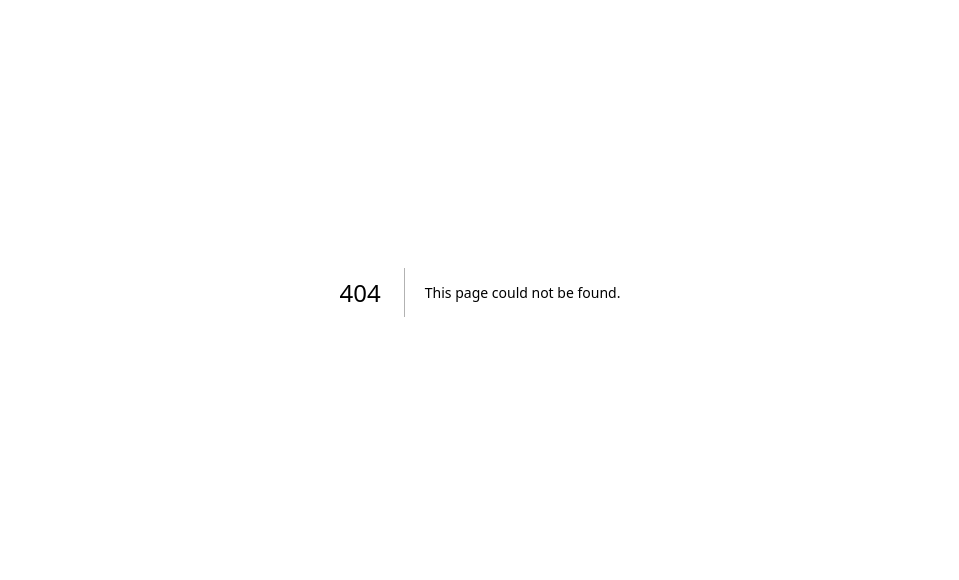
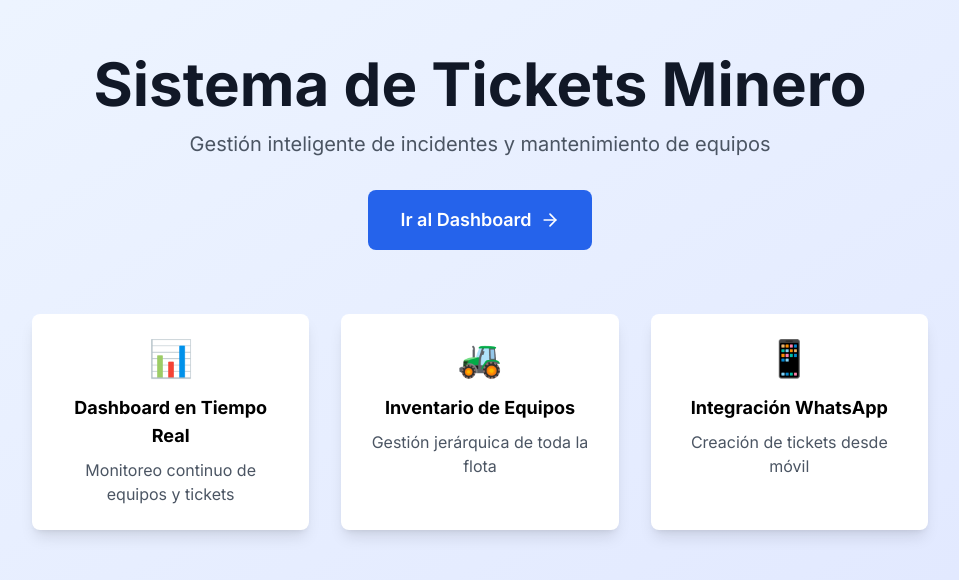
Before and after one commit to Lampidis1/sistema-tickets-minero, a Next.js app: page / in a window 1280 px wide. Before the commit this address had no page. Shown: the part 108-688 px from the top of the page, without its empty margins (160-1119 px from the left). Built offline with nearby package versions, Linux system fonts and the light colour scheme.

Commit message:
Create page.tsx

```diff
--- /dev/null
+++ b/app/page.tsx
@@ -0,0 +1,42 @@
+import Link from 'next/link'
+import { ArrowRight } from 'lucide-react'
+
+export default function Home() {
+  return (
+    <main className="min-h-screen flex items-center justify-center bg-gradient-to-br from-blue-50 to-indigo-100">
+      <div className="text-center px-4">
+        <h1 className="text-6xl font-bold text-gray-900 mb-4">
+          Sistema de Tickets Minero
+        </h1>
+        <p className="text-xl text-gray-600 mb-8">
+          Gestión inteligente de incidentes y mantenimiento de equipos
+        </p>
+        <Link
+          href="/dashboard"
+          className="inline-flex items-center gap-2 bg-blue-600 text-white px-8 py-4 rounded-lg hover:bg-blue-700 transition-colors text-lg font-semibold"
+        >
+          Ir al Dashboard
+          <ArrowRight className="w-5 h-5" />
+        </Link>
+
+        <div className="mt-16 grid grid-cols-1 md:grid-cols-3 gap-8 max-w-4xl mx-auto">
+          <div className="bg-white p-6 rounded-lg shadow-lg">
+            <div className="text-4xl mb-4">📊</div>
+            <h3 className="font-bold text-lg mb-2">Dashboard en Tiempo Real</h3>
+            <p className="text-gray-600">Monitoreo continuo de equipos y tickets</p>
+          </div>
+          <div className="bg-white p-6 rounded-lg shadow-lg">
+            <div className="text-4xl mb-4">🚜</div>
+            <h3 className="font-bold text-lg mb-2">Inventario de Equipos</h3>
+            <p className="text-gray-600">Gestión jerárquica de toda la flota</p>
+          </div>
+          <div className="bg-white p-6 rounded-lg shadow-lg">
+            <div className="text-4xl mb-4">📱</div>
+            <h3 className="font-bold text-lg mb-2">Integración WhatsApp</h3>
+            <p className="text-gray-600">Creación de tickets desde móvil</p>
+          </div>
+        </div>
+      </div>
+    </main>
+  )
+}
```
